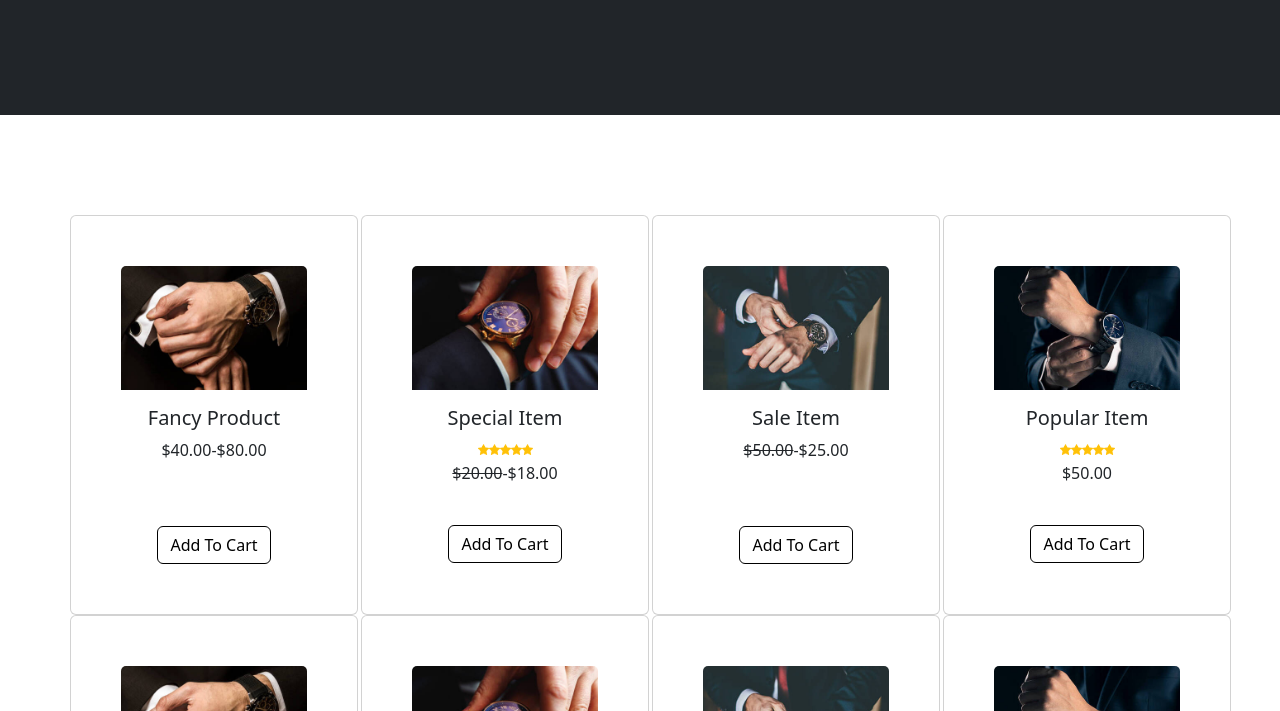
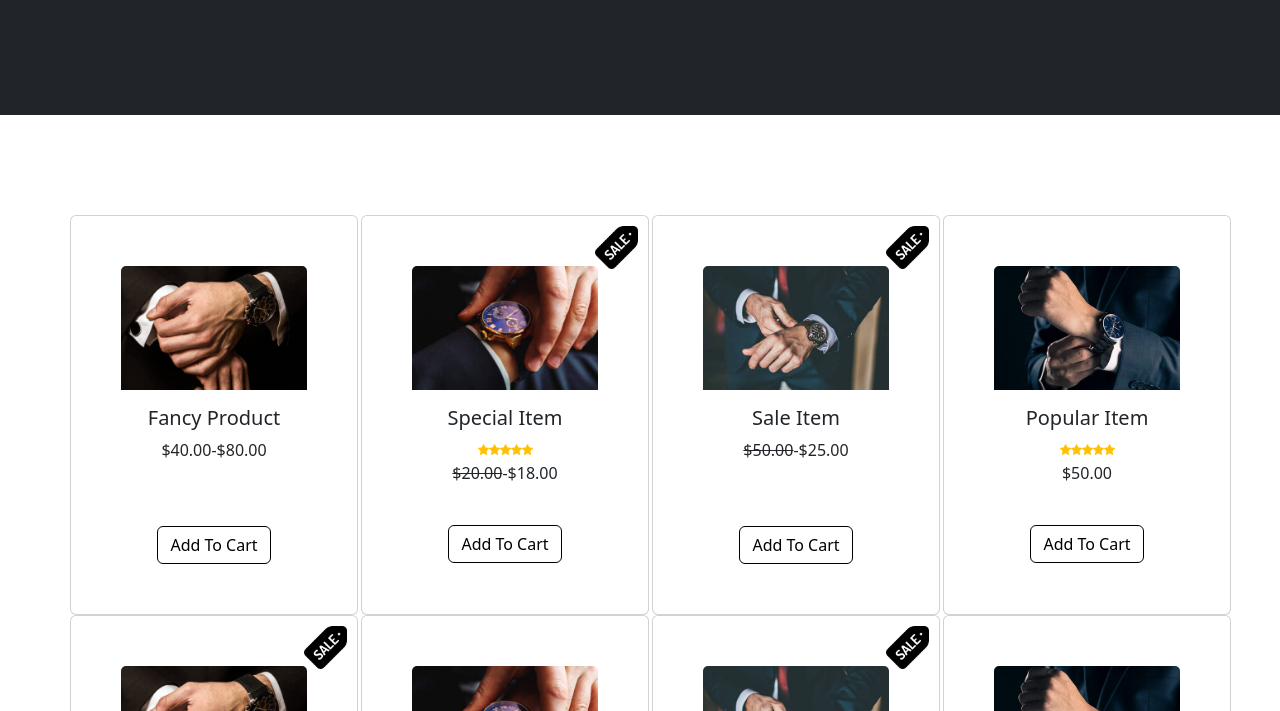
Before and after one commit to zaineb-boubaker/FOODLY, a plain HTML site: page css2/index.html in a window 1280 px wide. Shown: the part 241-952 px from the top of the page. Drawn offline with nearby package versions, Linux system fonts and the light colour scheme.

Commit message:
second checkpoint2

```diff
--- a/css2/css/style.css
+++ b/css2/css/style.css
@@ -57,6 +57,7 @@ padding-right: 0px;
 .card {
   padding: 50px;
   height: 400px;
+   position: relative;
 }
 
 .btn-primary {
@@ -70,6 +71,7 @@ padding-right: 0px;
   flex-direction: column;
   align-items: center;
   text-align: center;
+
 }
 #images {
   display: flex;
@@ -90,3 +92,10 @@ img {
   background-color: #212529;
   margin-top: 10px;
 }
+
+#sale img {
+  position: absolute;
+  top: 10px;
+  right: 10px;
+  width: 15%;
+}
--- a/css2/index.html
+++ b/css2/index.html
@@ -149,6 +149,8 @@
                   alt="..."
                 />
                 <div class="card-body">
+                  <div id="sale">
+                  <img src="./assets/sale-tag (1).png" alt=""></div>
                   <h5 class="card-title">Special Item</h5>
                   <div id="images">
                     <img src="./assets/etoile.png" alt="" />
@@ -172,6 +174,8 @@
                   class="card-img-top"
                   alt="..."
                 />
+                 <div id="sale">
+                  <img src="./assets/sale-tag (1).png" alt=""></div>
                 <div class="card-body">
                   <h5 class="card-title">Sale Item</h5>
                   <p class="card-text"><del>$50.00</del>-$25.00</p>
@@ -213,6 +217,8 @@
                   class="card-img-top"
                   alt="..."
                 />
+                 <div id="sale">
+                  <img src="./assets/sale-tag (1).png" alt=""></div>
                 <div class="card-body">
                   <h5 class="card-title">Fancy Product</h5>
                   <p class="card-text">$40.00-$80.00</p>
@@ -253,6 +259,8 @@
                   class="card-img-top"
                   alt="..."
                 />
+                 <div id="sale">
+                  <img src="./assets/sale-tag (1).png" alt=""></div>
                 <div class="card-body">
                   <h5 class="card-title">Sale Item</h5>
                   <p class="card-text"><del>$50.00</del>-$25.00</p>
```
Also changed, not shown: css2/assets/sale-tag (1).png (added), css2/assets/sale-tag.png (added).
